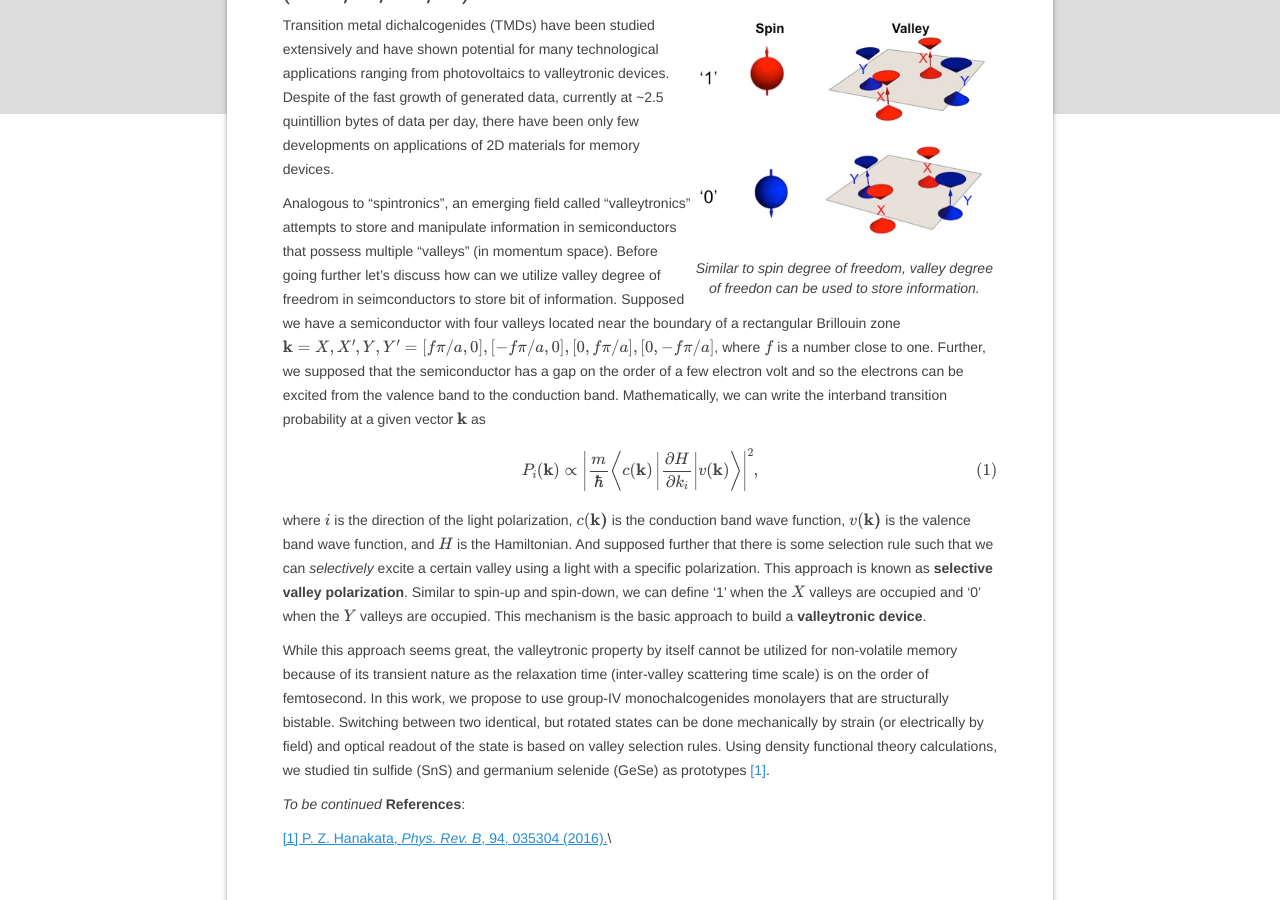
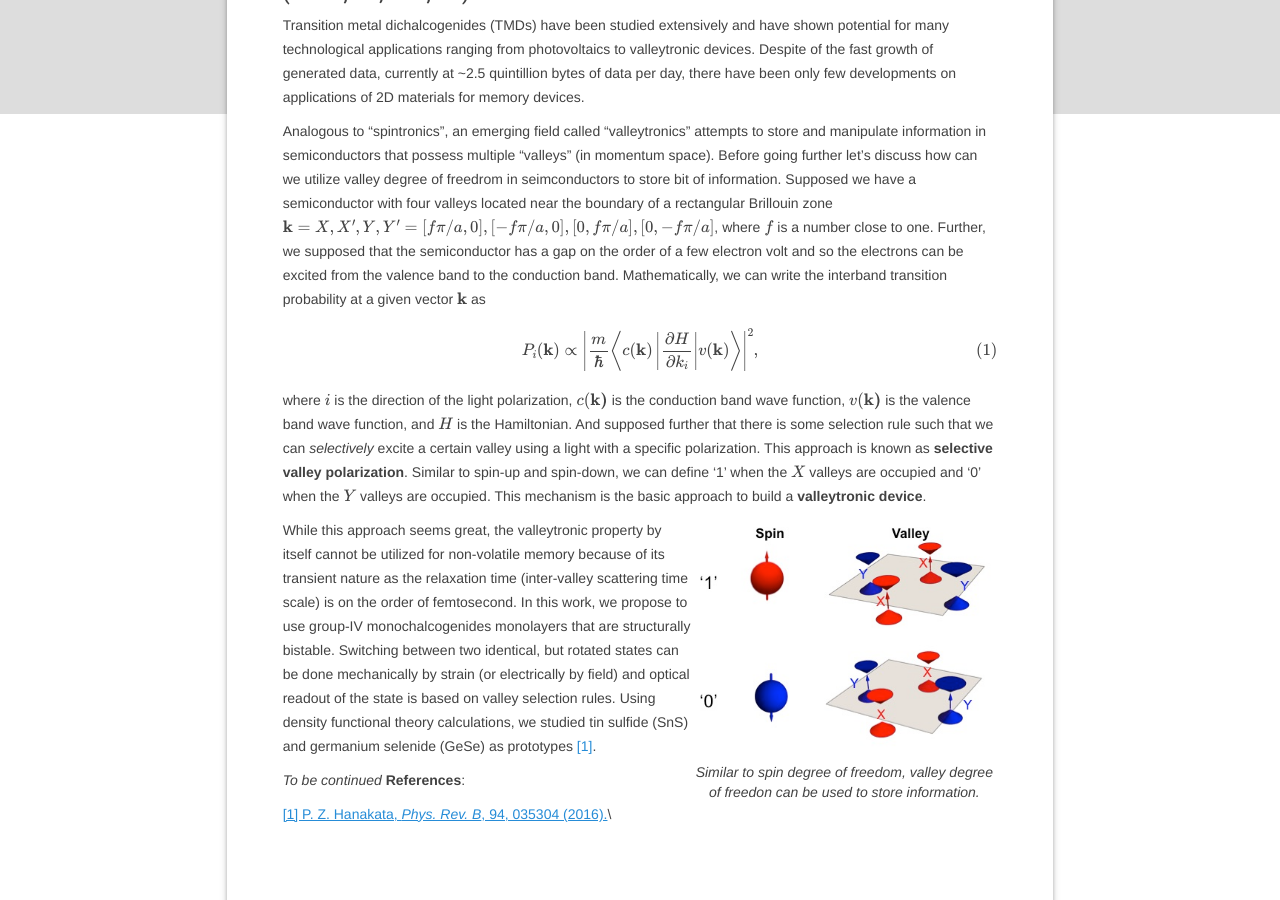
Before and after one commit to phanakata/phanakata.github.io, a Jekyll site: the page built from _posts/2018-05-27-MX.markdown, in a window 1280 px wide and 900 px high, scrolled down 310 px. Built offline with Jekyll 4.4.1, drawn with Linux system fonts in a browser that asks for light colours; formulas are drawn with MathJax 3.

Commit message:
Update 2018-05-27-MX.markdown

```diff
--- a/_posts/2018-05-27-MX.markdown
+++ b/_posts/2018-05-27-MX.markdown
@@ -6,10 +6,6 @@ categories: valleytronics
 author: Paul Hanakata
 ---
 ##### Valley and ferroelectric switching in MX monochalcogenide monolayers (M=Sn, Ge; X=S, Ge)
-<table class="image" align="right">
-<caption align="bottom">{{ "<i> Similar to spin degree of freedom, valley degree of freedon can be used to store information.</i>" }}</caption>
-<tr><td><img src="/img/spin-valley.jpg" alt="Valley degree of freedom" description="Drawing" style="width: 300px; max-width:100%;"/></td></tr>
-</table>
 Transition metal dichalcogenides (TMDs) have been studied extensively and have shown potential for many technological applications ranging from photovoltaics to valleytronic devices. Despite of the fast growth of generated data, currently at ~2.5 quintillion bytes of data per day, there have been only few developments on applications of 2D materials for memory devices.
 
 Analogous to “spintronics", an emerging field called “valleytronics” attempts to store and manipulate information in semiconductors that possess multiple “valleys” (in momentum space). Before going further let's discuss how can we utilize valley degree of freedrom in seimconductors to store bit of information. Supposed we have a semiconductor with four valleys located near the boundary of a rectangular Brillouin zone ${\bf k}={X, X', Y, Y'}={[f\pi/a, 0], [-f\pi/a, 0], [0, f\pi/a], [0, -f\pi/a]}$, where $f$ is a number close to one. Further, we supposed that the semiconductor has a gap on the order of a few electron volt and so the electrons can be excited from the valence band to the conduction band. Mathematically, we can write the interband transition probability at a given vector ${\bf k}$ as
@@ -19,6 +15,11 @@ P_i({\bf k})\propto\left|\frac{m}{\hbar}\left\langle c({\bf k}) \left|\frac{\par
 where $i$ is the direction of the light polarization, $c(\bf k)$ is
 the conduction band wave function, $v(\bf k)$ is the valence band wave
 function, and $H$ is the Hamiltonian. And supposed further that there is some selection rule such that we can *selectively* excite a certain valley using a light with a specific polarization. This approach is known as **selective valley polarization**.  Similar to spin-up and spin-down, we can define '1' when the $X$ valleys are occupied and '0' when the $Y$ valleys are occupied. This mechanism is the basic approach to build a  **valleytronic device**.
+<table class="image" align="right">
+<caption align="bottom">{{ "<i> Similar to spin degree of freedom, valley degree of freedon can be used to store information.</i>" }}</caption>
+<tr><td><img src="/img/spin-valley.jpg" alt="Valley degree of freedom" description="Drawing" style="width: 300px; max-width:100%;"/></td></tr>
+</table>
+
 
 While this approach seems great, the valleytronic property by itself cannot be utilized for non-volatile memory because of its transient nature as the relaxation time (inter-valley scattering time scale) is on the order of femtosecond.  In this work, we propose to use group-IV monochalcogenides monolayers that are structurally bistable. Switching between two identical, but rotated states can be done mechanically by strain (or electrically by field) and optical readout of the state is based on valley selection rules. Using density functional theory calculations, we studied tin sulfide (SnS) and germanium selenide (GeSe) as prototypes <span style="color:#268cd7"> [1]</span>.
 
```
